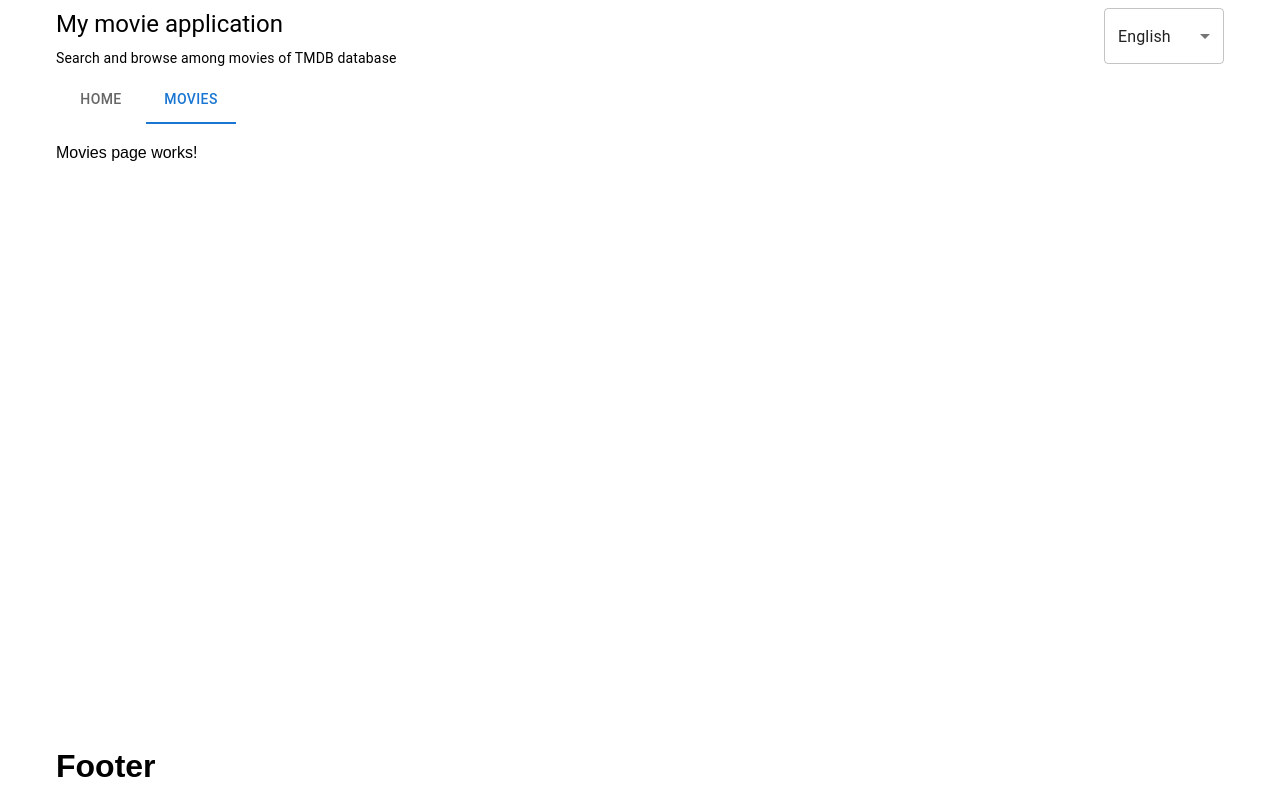
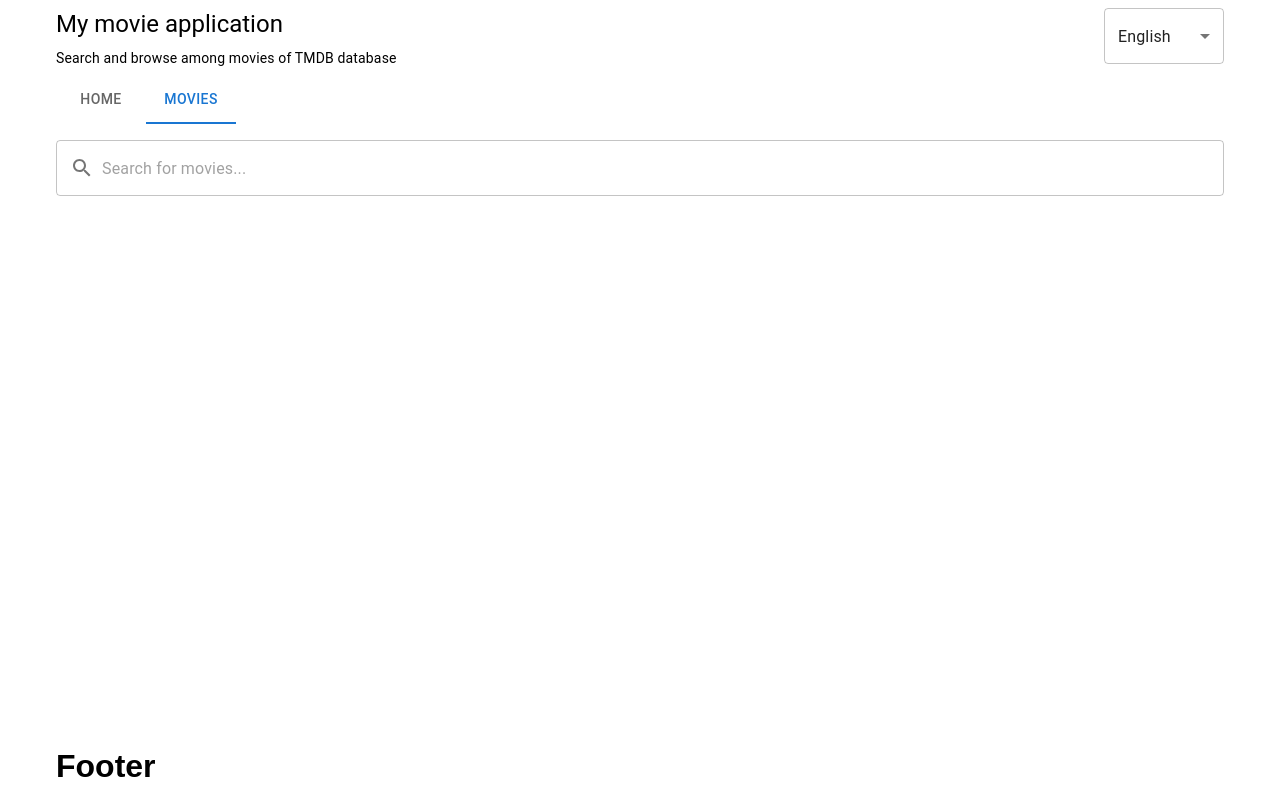
Before and after one commit to Rael-courses/movie-app-ui, a React (Create React App) app: page /movies in a window 1280 px wide. Built offline with nearby package versions, Linux system fonts and the light colour scheme.

Commit message:
wip movies add searchBar

```diff
--- /dev/null
+++ b/src/components/SearchBar/classes.module.css
@@ -0,0 +1,4 @@
+.searchIcon {
+  cursor: pointer;
+  padding: 15px 0px;
+}
--- /dev/null
+++ b/src/components/SearchBar/index.tsx
@@ -0,0 +1,49 @@
+import React, { useState } from "react";
+import { TextField, InputAdornment, Box } from "@mui/material";
+import SearchIcon from "@mui/icons-material/Search";
+import classes from "./classes.module.css";
+
+type Props = {
+  placeholder?: string;
+  onSearch?: (searchTerm: string) => void;
+};
+
+export default function SearchBar({ placeholder, onSearch }: Props) {
+  const [searchTerm, setSearchTerm] = useState("");
+
+  const handleSearchChange = (event: React.ChangeEvent<HTMLInputElement>) => {
+    setSearchTerm(event.target.value);
+  };
+
+  const handleKeyDown = (event: React.KeyboardEvent<HTMLInputElement>) => {
+    if (event.key === "Enter" && onSearch) {
+      onSearch?.(searchTerm);
+    }
+  };
+
+  const handleClick = (event: React.MouseEvent<HTMLInputElement>) => {
+    onSearch?.(searchTerm);
+  };
+
+  return (
+    <TextField
+      value={searchTerm}
+      onChange={handleSearchChange}
+      placeholder={placeholder}
+      slotProps={{
+        input: {
+          startAdornment: (
+            <Box className={classes.searchIcon} onClick={handleClick}>
+              <InputAdornment position="start">
+                <SearchIcon />
+              </InputAdornment>
+            </Box>
+          ),
+        },
+      }}
+      onKeyDown={handleKeyDown}
+      variant="outlined"
+      fullWidth
+    />
+  );
+}
--- a/src/i18n/dictionnaries/en.ts
+++ b/src/i18n/dictionnaries/en.ts
@@ -9,5 +9,10 @@ export const en = {
         movies: "Movies",
       },
     },
+    movies: {
+      searchBar: {
+        placeholder: "Search for movies...",
+      },
+    },
   },
 };
--- a/src/i18n/dictionnaries/fr.ts
+++ b/src/i18n/dictionnaries/fr.ts
@@ -12,5 +12,10 @@ export const fr: typeof en = {
         movies: "Films",
       },
     },
+    movies: {
+      searchBar: {
+        placeholder: "Rechercher des films...",
+      },
+    },
   },
 };
--- a/src/pages/Movies/index.tsx
+++ b/src/pages/Movies/index.tsx
@@ -1,3 +1,17 @@
+import { Box } from "@mui/material";
+import SearchBar from "../../components/SearchBar";
+import { i18nMap } from "../../i18n/map";
+import { useTranslation } from "react-i18next";
+
 export default function Movies() {
-  return <p>Movies page works!</p>;
+  const { t } = useTranslation();
+
+  return (
+    <Box>
+      <SearchBar
+        placeholder={t(i18nMap.movies.searchBar.placeholder)}
+        onSearch={(term) => console.log(term)}
+      />
+    </Box>
+  );
 }
```
